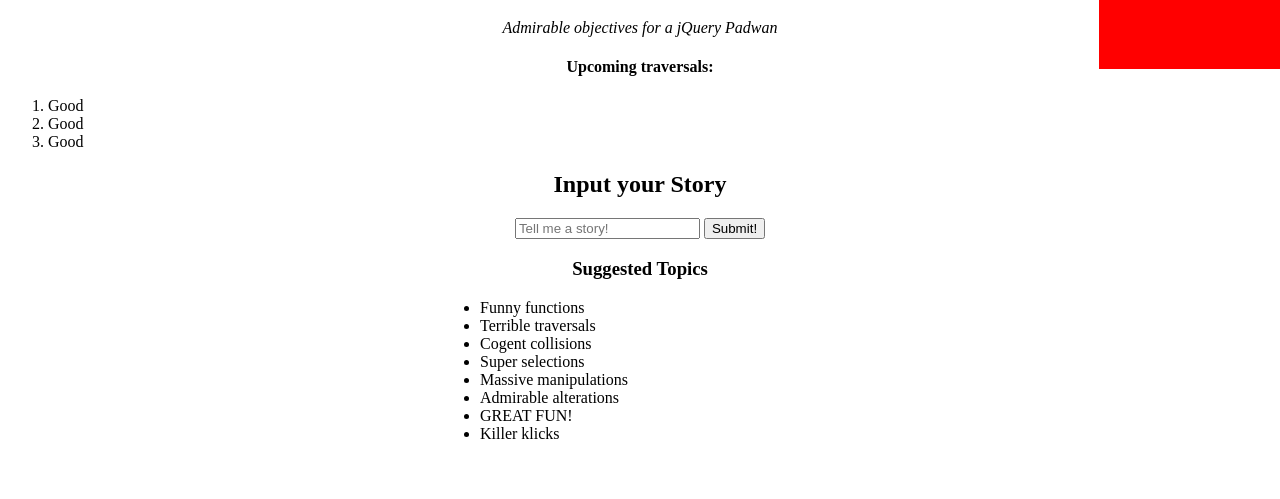
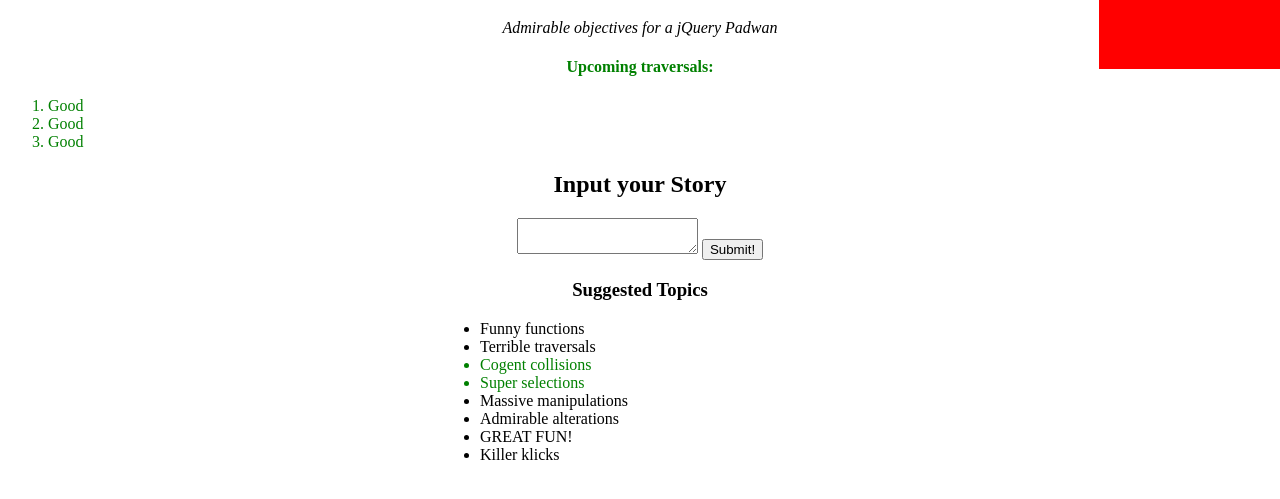
Before and after one commit to vikingeducation/assignment_jq_dom_sprint, a plain HTML site: page index.html in a window 1280 px wide. Shown: the part 61-560 px from the top of the page. Drawn offline with nearby package versions, Linux system fonts and the light colour scheme.

Commit message:
Finish optional

```diff
--- a/custom_jquery.js
+++ b/custom_jquery.js
@@ -95,11 +95,7 @@ function jQuery(input) {
     input = input.split(" ");
     for(var i = 0; i < this.collection.length; i++) {
       for(var j = 0; j < input.length; j++) {
-        if (this.collection[i].className.includes(input[j])) {
-          this.collection[i].className = this.collection[i].className.replace(input[j], "");
-        } else {
-          this.collection[i].className += " " + input;
-        }
+        this.collection[i].classList.toggle(input[j]);
       }
     };
   };
@@ -188,10 +184,12 @@ function jQuery(input) {
     return final;
   }
 
+  this.first = function() {
+    return $(this.collection[0]);
+  }
+
   this.replaceWith = function(newHtml) {
-    for(var i = 0; i < this.collection.length; i++) {
-      this.collection[i].outerHTML = newHtml;
-    }
+    this.collection[0].outerHTML = newHtml;
   }
 
 }
--- a/script.js
+++ b/script.js
@@ -17,4 +17,4 @@ var list = $('ul').children()[6];
 
 $(list).text("GREAT FUN!");
 
-$('input[type="text"]').replaceWith('<textarea></textarea>');
+$('input').first().replaceWith('<textarea></textarea>');
```
Also changed, not shown: index.html (+1 -0 lines).
